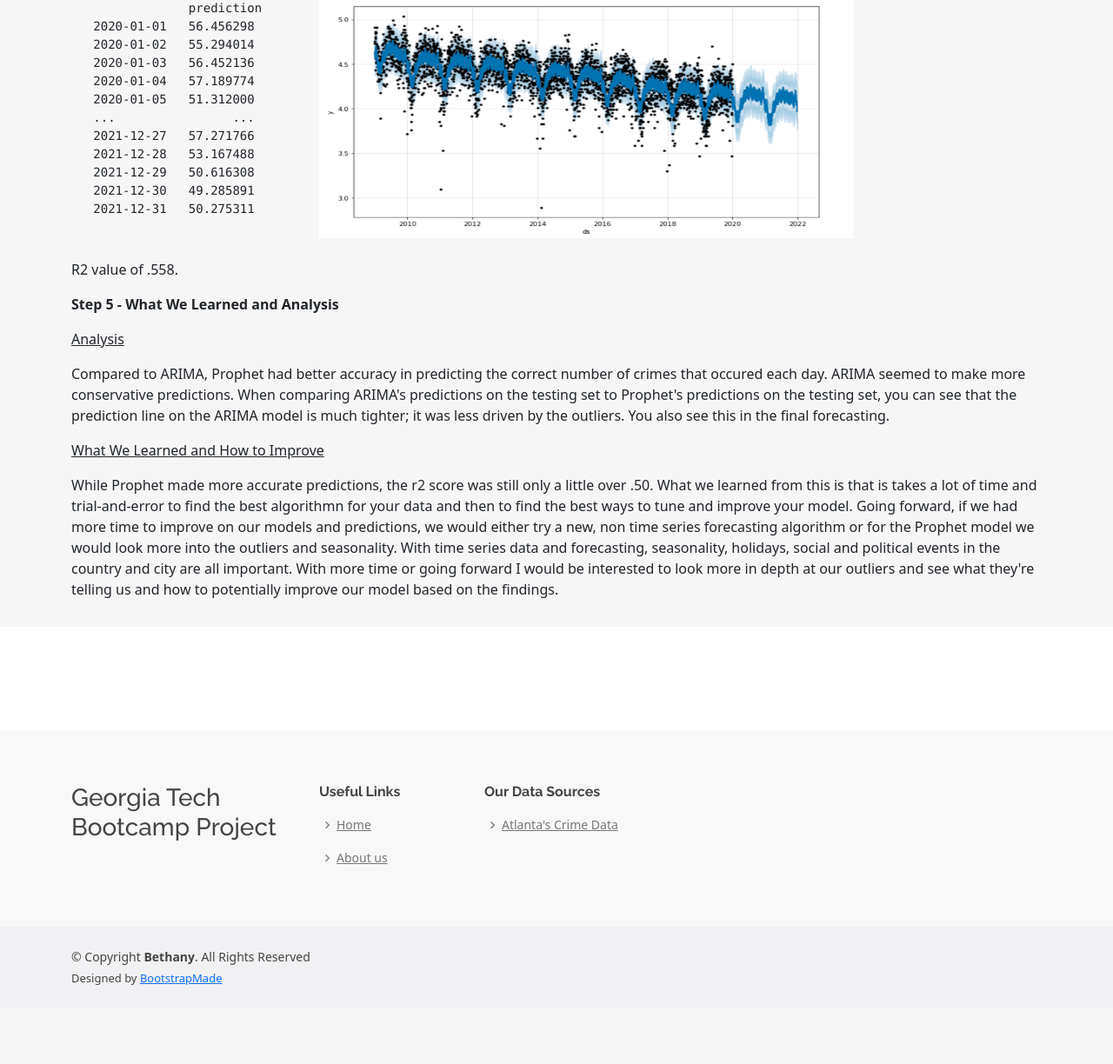
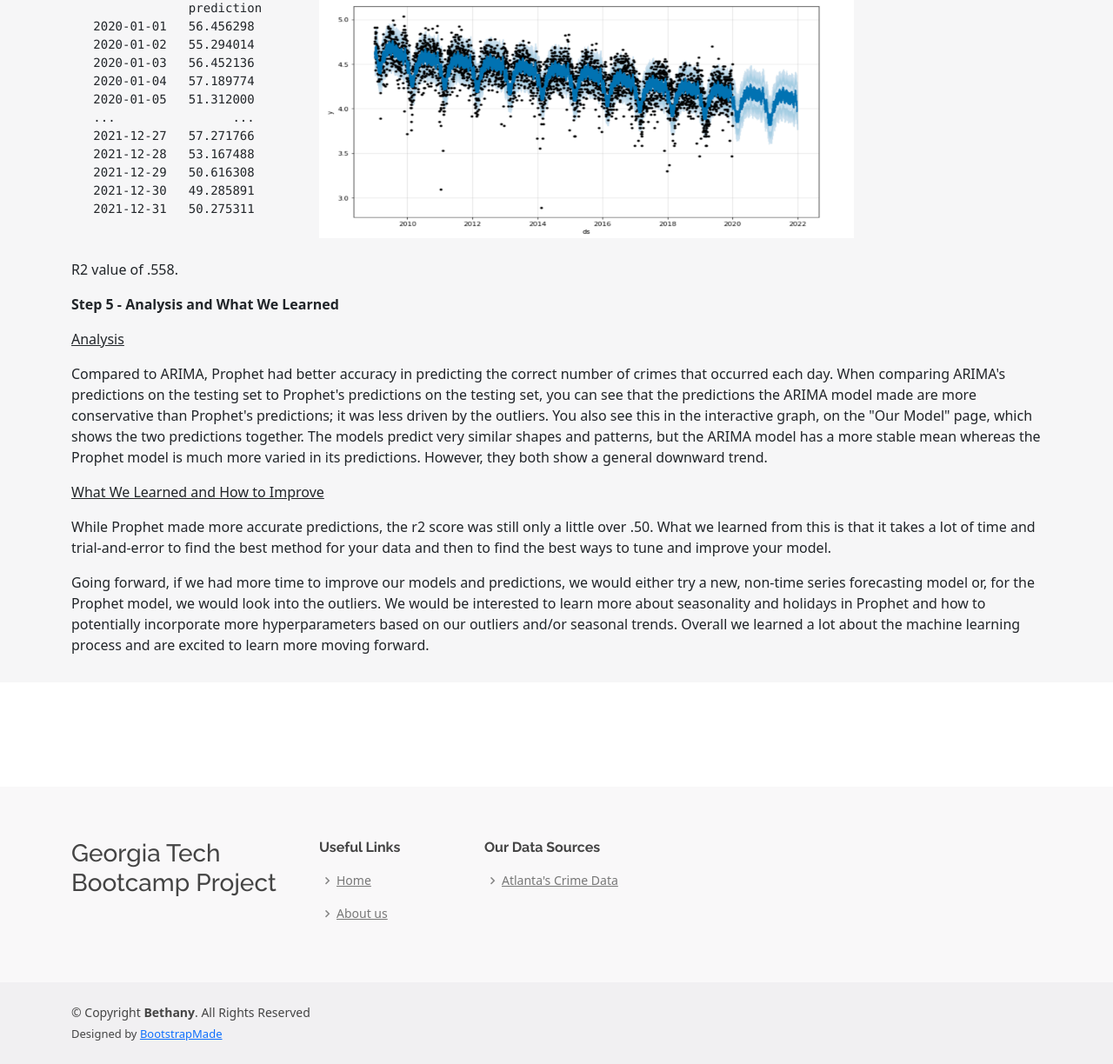
Before and after one commit to vieravfg/atlanta-crime, a Flask app: page /prophet.html in a window 1280 px wide. Shown: the part 2140-3364 px from the top of the page at 87% size. Before the commit the page ends 3273 px from the top, so only its background shows below. Run offline with Flask 2, Linux system fonts and the light colour scheme; some libraries are stand-ins or nearby versions.

Commit message:
step 5 prophet and index html

```diff
--- a/atlanta_crime/templates/prophet.html
+++ b/atlanta_crime/templates/prophet.html
@@ -247,57 +247,39 @@
             </p>
 
 
-          <!-- ======== Step 4 ======== -->
-          <p><b>Step 5 - What We Learned and Analysis</b></p>
-          <!--<p><u>Processing of Picking an Algorithm</u></p>
-          <p>
-            We initially tried a few different machine learning algorithmns to get a
-            general idea of what would best work with our data. Since we had time series data over a 10
-            year period we decided to work with time series forecasting and compare two different
-            forecasting tools ARIMA and Prophet.
-          </p>
+          <!-- ======== Step 5 ======== -->
 
-          <p>
-            Once we started working with time series forecasting we tried to bring in zipcode,
-            latitude and longitude to make a prediction of crime based on time and location. However we couldn't
-            get these to work. Additionally, when predicting something
-            like crime, adding more variables such as
-            location, neighborhood,
-            demographic information, etc.
-            leaves you at greater risk of creating a more biased model. So we decided to stick with just the date
-            and crime count and use ARIMA and Prophet
-            to predict the number of crimes that would occur each day.
-          </p>-->
+          <p><b>Step 5 - Analysis and What We Learned</b></p>
 
 
           <p><u>Analysis</u></p>
           <p>
             Compared to ARIMA, Prophet had better accuracy in predicting
-            the correct number of crimes that occured each day. ARIMA seemed to make more
-            conservative predictions. When comparing ARIMA's predictions
+            the correct number of crimes that occurred each day. When comparing ARIMA's predictions
             on the testing set to Prophet's predictions on the testing set, you can see
-            that the prediction line on the ARIMA model is much tighter; it was less driven by the outliers.
-            You also see this in the final forecasting.
+            that the predictions the ARIMA model made are more conservative than Prophet's predictions;
+            it was less driven by the outliers.
+            You also see this in the interactive graph, on the "Our Model" page, which shows the two predictions together. The models predict
+            very similar shapes and patterns, but the ARIMA model has a more stable mean whereas
+            the Prophet model is much more varied in its predictions. However, they both show a general
+            downward trend.
           </p>
 
           <p><u>What We Learned and How to Improve</u></p>
 
           <p>
             While Prophet made more accurate predictions, the r2 score was still only a little over .50. What we learned from
-            this is that is takes a lot of time and trial-and-error to find the best algorithmn for your data and then to find the best ways
-            to tune and improve your model. Going forward, if we had more time to improve on our models and predictions, we would
-            either try a new, non time series forecasting algorithm or for the Prophet model we would look more into the outliers and
-            seasonality. With time series data and forecasting, seasonality, holidays, social and
-            political events in the country and city are all important. With more time or going
-            forward I would be interested to look more in depth at our outliers and see
-            what they're telling us and how to potentially improve our model based on the
-            findings.
+            this is that it takes a lot of time and trial-and-error to find the best method for your data and then to find the best ways
+            to tune and improve your model.
           </p>
 
-
-
-
-
+          <p>
+            Going forward, if we had more time to improve our models and predictions, we would
+            either try a new, non-time series forecasting model or, for the Prophet model, we would look into the outliers. We would be interested to learn more about seasonality and holidays in Prophet and how to potentially
+            incorporate more hyperparameters based on our outliers and/or seasonal trends. Overall we learned a lot about the
+            machine learning process and are
+            excited to learn more moving forward.
+          </p>
 
 
 
```
Also changed, not shown: atlanta_crime/templates/index.html (+6 -4 lines).
